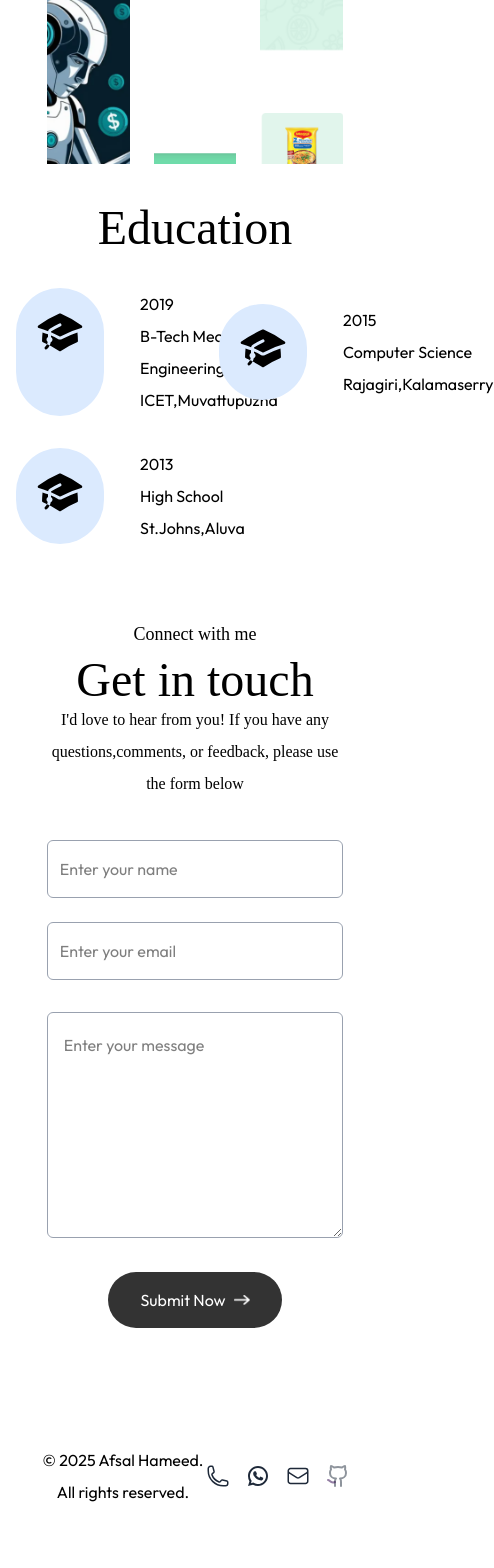
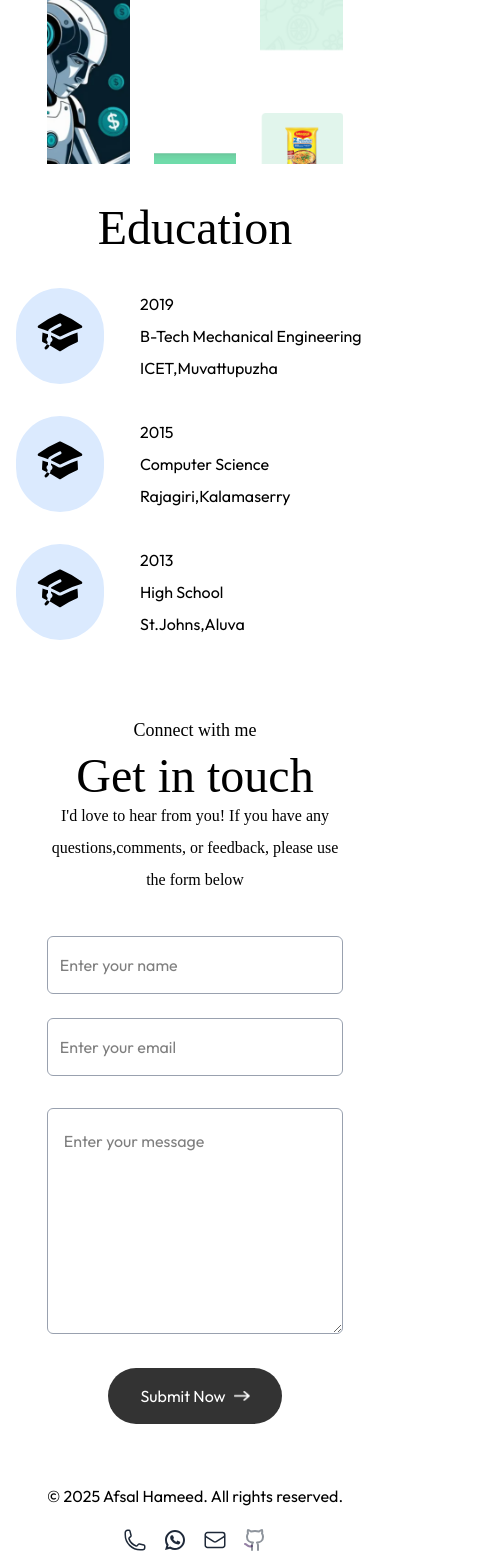
Before and after one commit to AFSALHAMEED/afsal_portfolio, a Next.js app: page / in a window 390 px wide. Shown: the part 3164-4732 px from the top of the page, 494 px wide, since content can reach past the window. Before the commit the page ends 4688 px from the top, so only its background shows below. Built offline with nearby package versions, Linux system fonts and the light colour scheme; a web font is replaced by a local one.

Commit message:
footer updated

```diff
--- a/app/components/Discipline.jsx
+++ b/app/components/Discipline.jsx
@@ -4,7 +4,7 @@ export const Discipline = ({ isDarkMode }) => {
   return (
     <div className="  mb-9 scroll-mt-24" id="discipline">
       <h4 className="text-center text-5xl !font-Ovo mb-9">Education</h4>
-      <div className="  lg:max-w-5xl mx-auto  grid grid-cols-2 pl-4 lg:pl-0 items-center place- lg:flex lg:justify-between flex-wrap gap-8">
+      <div className="  lg:max-w-5xl mx-auto  grid grid-cols-1  md:grid-cols-2 pl-4 lg:pl-0 items-center place- lg:flex lg:justify-between flex-wrap gap-8">
         <div className="flex gap-9">
           <div className="p-5 bg-blue-100  rounded-full">
             <svg
--- a/app/components/Footer.jsx
+++ b/app/components/Footer.jsx
@@ -19,7 +19,7 @@ export const Footer = ({ isDarkMode }) => {
           afsalhameedbin@gmail.com
         </div>
       </div> */}
-      <footer className="flex  items-center justify-between px-10 py-15 w-full pb-4 bg-white dark:bg-gradient-to-b text-black from-[#fcf4ff] dark:from-darkTheme dark:from-1% dark:via-darkHover/90 dark:via-90%  dark:to-darkHover/90 to-[#fcf4ff]/30 dark:to-90% dark:text-white/70">
+      <footer className="flex  flex-col md:flex-row  gap-4 items-center justify-between px-10 md:py-15 w-full pb-4 bg-white dark:bg-gradient-to-b text-black from-[#fcf4ff] dark:from-darkTheme dark:from-1% dark:via-darkHover/90 dark:via-90%  dark:to-darkHover/90 to-[#fcf4ff]/30 dark:to-90% dark:text-white/70">
         <p className=" text-center">
           © 2025 Afsal Hameed. All rights reserved.
         </p>
```
